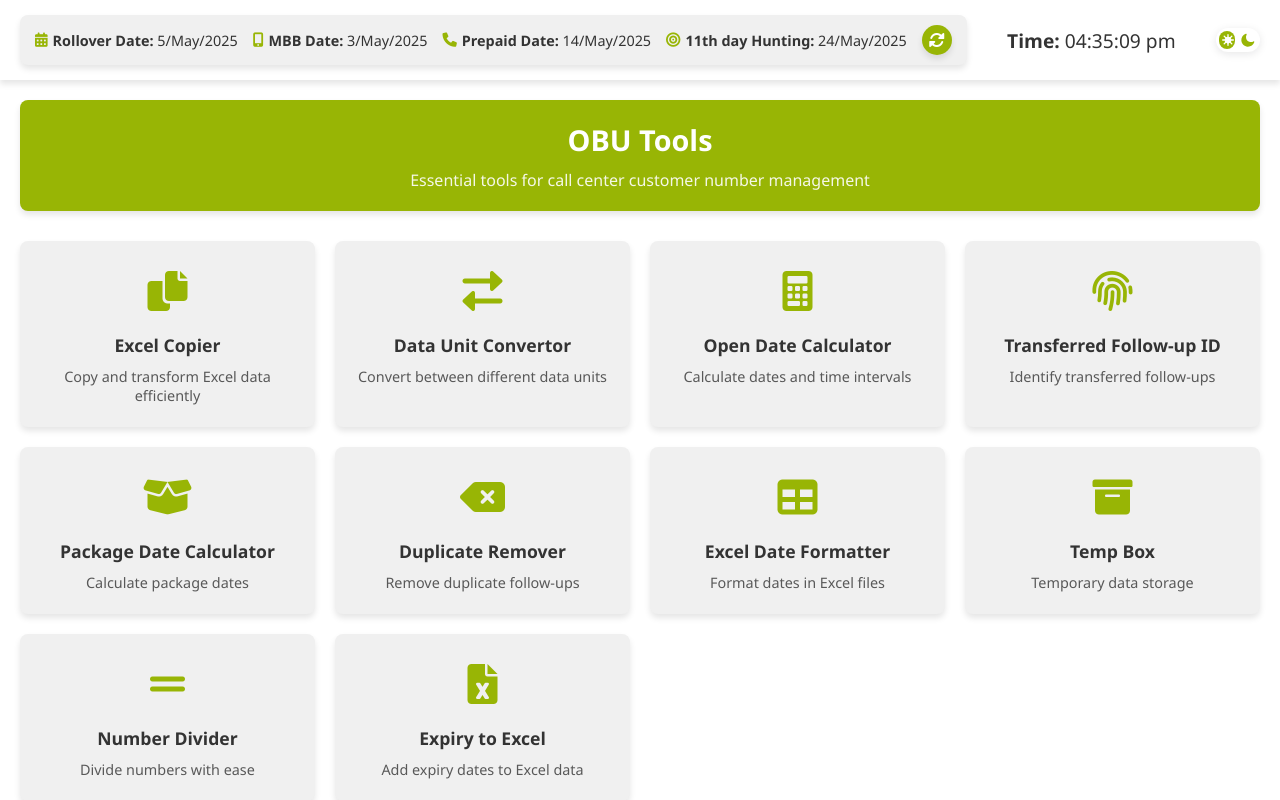
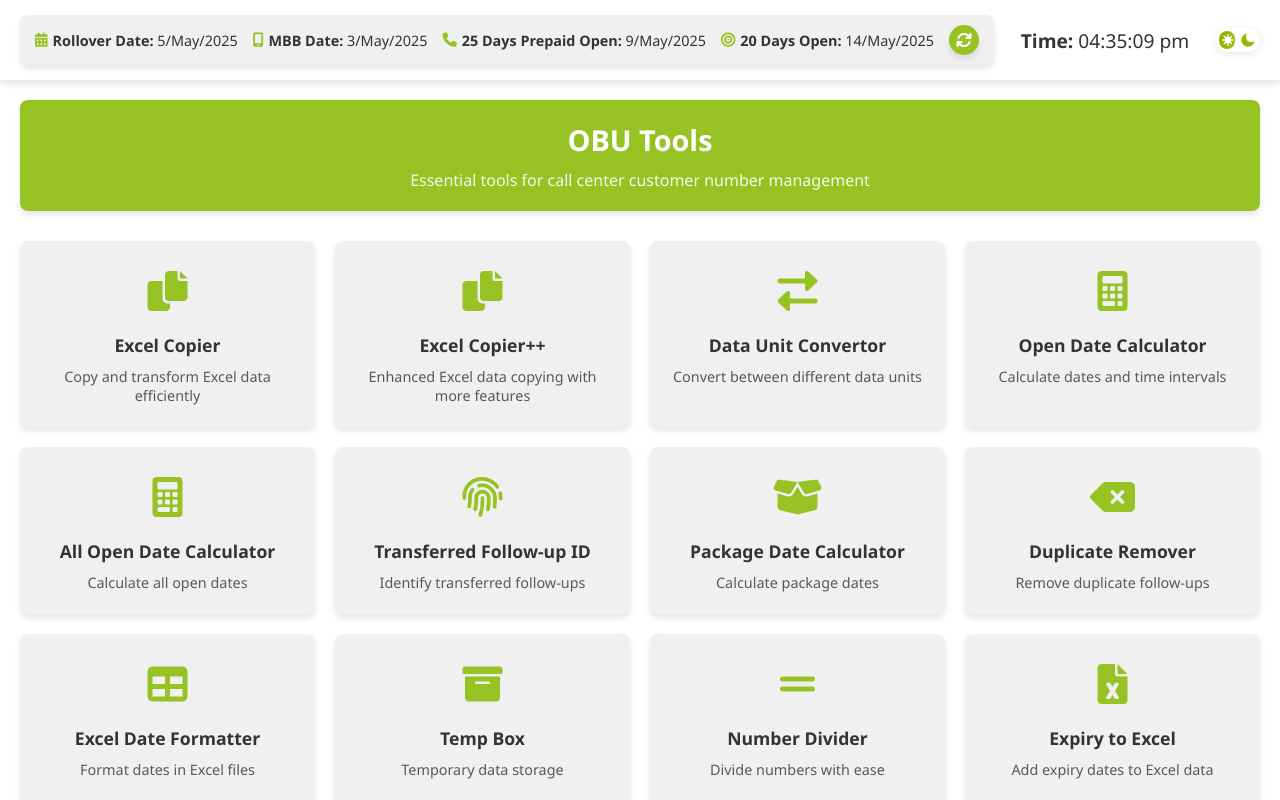
Before and after one commit to Zongers/obu, a plain HTML site: page index.html in a window 1280 px wide. Drawn offline with Linux system fonts and the light colour scheme.

Commit message:
Update index.html

```diff
--- a/index.html
+++ b/index.html
@@ -7,7 +7,7 @@
     <title>OBU Tools</title>
     <style>
         :root {
-            --primary-color: #98b505;
+            --primary-color: #97c223;
             --primary-light: #d05ce3; /* Not used, but keeping for consistency */
             --primary-dark: #6a0080; /* Not used, but keeping for consistency */
             --text-light: #f5f5f5;
@@ -473,6 +473,13 @@
                         <h3 class="tool-card-title">Excel Copier</h3>
                         <p class="tool-card-desc">Copy and transform Excel data efficiently</p>
                     </div>
+                    <div class="tool-card" onclick="openTool('https://zongers.github.io/ecn/')">
+                        <div class="tool-card-icon">
+                            <i class="fas fa-copy"></i>
+                        </div>
+                        <h3 class="tool-card-title">Excel Copier++</h3>
+                        <p class="tool-card-desc">Enhanced Excel data copying with more features</p>
+                    </div>
                     <div class="tool-card" onclick="openTool('https://zongers.github.io/duc/')">
                         <div class="tool-card-icon">
                             <i class="fas fa-exchange-alt"></i>
@@ -480,12 +487,19 @@
                         <h3 class="tool-card-title">Data Unit Convertor</h3>
                         <p class="tool-card-desc">Convert between different data units</p>
                     </div>
-                    <div class="tool-card" onclick="openTool('https://zongers.github.io/odrc/')">
+                    <div class="tool-card" onclick="openTool('https://zongers.github.io/odrcn/')">
                         <div class="tool-card-icon">
                             <i class="fas fa-calculator"></i>
                         </div>
                         <h3 class="tool-card-title">Open Date Calculator</h3>
                         <p class="tool-card-desc">Calculate dates and time intervals</p>
+                    </div>
+                    <div class="tool-card" onclick="openTool('https://zongers.github.io/aoc/')">
+                        <div class="tool-card-icon">
+                            <i class="fas fa-calculator"></i>
+                        </div>
+                        <h3 class="tool-card-title">All Open Date Calculator</h3>
+                        <p class="tool-card-desc">Calculate all open dates</p>
                     </div>
                     <div class="tool-card" onclick="openTool('https://zongers.github.io/tfi/')">
                         <div class="tool-card-icon">
@@ -536,6 +550,20 @@
                         <h3 class="tool-card-title">Expiry to Excel</h3>
                         <p class="tool-card-desc">Add expiry dates to Excel data</p>
                     </div>
+<div class="tool-card" onclick="openTool('https://zongers.github.io/clipshare/')">
+    <div class="tool-card-icon">
+        <i class="fas fa-paperclip"></i>
+    </div>
+    <h3 class="tool-card-title">ClipShare</h3>
+    <p class="tool-card-desc">Secure clipboard sharing between devices</p>
+</div>
+                    <div class="tool-card" onclick="openTool('https://zongers.github.io/ccv/')">
+                        <div class="tool-card-icon">
+                            <i class="fas fa-check-circle"></i>
+                        </div>
+                        <h3 class="tool-card-title">CC Data Verification</h3>
+                        <p class="tool-card-desc">Identify missing data in CC records</p>
+                    </div>
                 </div>
                 <div class="settings-container" id="open-new-tab-setting-box"> <label class="settings-label">
                         <input type="checkbox" id="open-new-tab">
@@ -568,15 +596,15 @@
             mbbDate.setDate(today.getDate() - 31);
             document.getElementById('mbb-date').innerHTML = `<b>MBB Date:</b> ${formatDate(mbbDate)}`;
 
-            // Prepaid Date: 20 days before
+            // 25 Days Prepaid Date: 25 days before
             const prepaidDate = new Date(today);
-            prepaidDate.setDate(today.getDate() - 20);
-            document.getElementById('prepaid-date').innerHTML = `<b>Prepaid Date:</b> ${formatDate(prepaidDate)}`;
+            prepaidDate.setDate(today.getDate() - 25);
+            document.getElementById('prepaid-date').innerHTML = `<b>25 Days Prepaid Open:</b> ${formatDate(prepaidDate)}`;
 
-            // 15th day Hunting: 10 days before
+            // 15th day Hunting: 5 days before
             const huntingDate = new Date(today);
-            huntingDate.setDate(today.getDate() - 10);
-            document.getElementById('hunting-date').innerHTML = `<b>11th day Hunting:</b> ${formatDate(huntingDate)}`;
+            huntingDate.setDate(today.getDate() - 20);
+            document.getElementById('hunting-date').innerHTML = `<b>20 Days Open:</b> ${formatDate(huntingDate)}`;
         }
 
         // Pakistan Time Display
```
